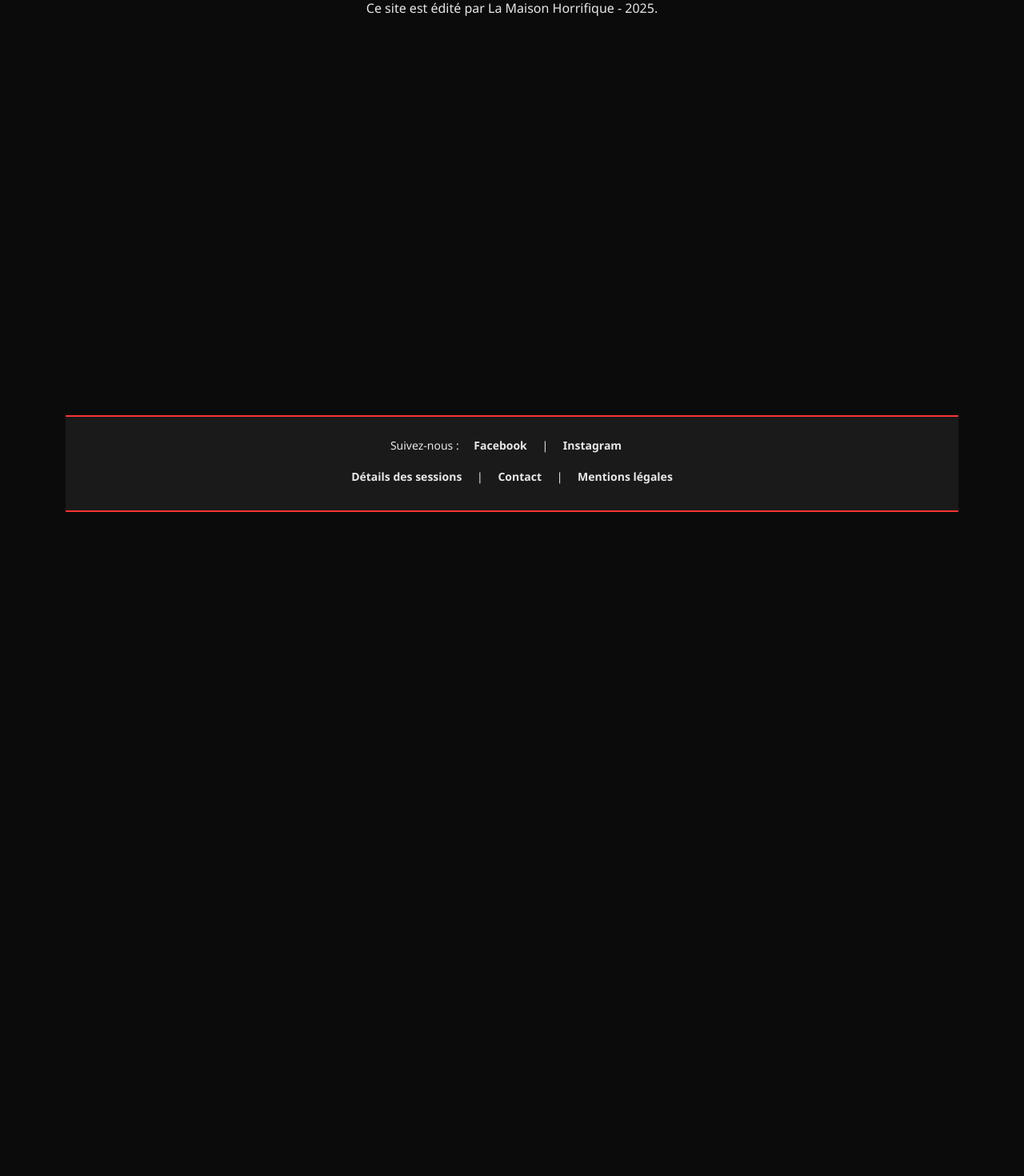
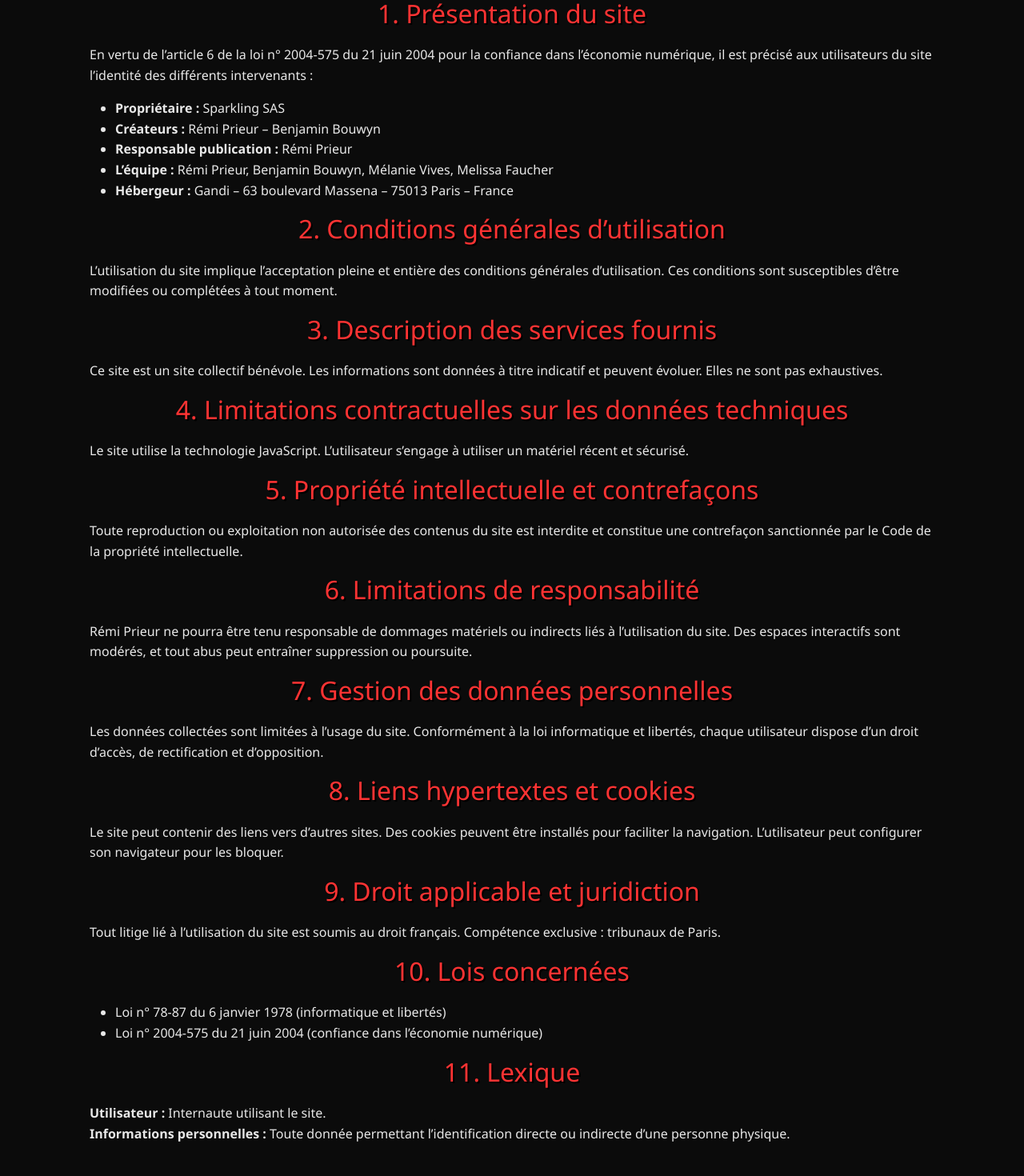
Before and after one commit to Spatulox/page-vitrine, a React (Vite) app: page /legal in a window 1280 px wide. Shown: the part 160-1630 px from the top of the page at 80% size. Before the commit the page ends 800 px from the top, so only its background shows below. Built offline with nearby package versions, Linux system fonts and the light colour scheme.

Commit message:
add text Legal

```diff
--- a/src/pages/Legal/Legal.tsx
+++ b/src/pages/Legal/Legal.tsx
@@ -1,10 +1,80 @@
 function Legal() {
     return (
-        <div>
+        <div className="legal-container">
             <h1>Mentions Légales</h1>
-            <p>Ce site est édité par La Maison Horrifique - 2025.</p>
+
+            <h2>1. Présentation du site</h2>
+            <p>
+                En vertu de l’article 6 de la loi n° 2004-575 du 21 juin 2004 pour la confiance dans l’économie numérique,
+                il est précisé aux utilisateurs du site l’identité des différents intervenants :
+            </p>
+            <ul>
+                <li><strong>Propriétaire :</strong> Sparkling SAS</li>
+                <li><strong>Créateurs :</strong> Rémi Prieur – Benjamin Bouwyn</li>
+                <li><strong>Responsable publication :</strong> Rémi Prieur</li>
+                <li><strong>L’équipe :</strong> Rémi Prieur, Benjamin Bouwyn, Mélanie Vives, Melissa Faucher</li>
+                <li><strong>Hébergeur :</strong> Gandi – 63 boulevard Massena – 75013 Paris – France</li>
+            </ul>
+
+            <h2>2. Conditions générales d’utilisation</h2>
+            <p>
+                L’utilisation du site implique l’acceptation pleine et entière des conditions générales d’utilisation.
+                Ces conditions sont susceptibles d’être modifiées ou complétées à tout moment.
+            </p>
+
+            <h2>3. Description des services fournis</h2>
+            <p>
+                Ce site est un site collectif bénévole. Les informations sont données à titre indicatif et peuvent évoluer.
+                Elles ne sont pas exhaustives.
+            </p>
+
+            <h2>4. Limitations contractuelles sur les données techniques</h2>
+            <p>
+                Le site utilise la technologie JavaScript. L’utilisateur s’engage à utiliser un matériel récent et sécurisé.
+            </p>
+
+            <h2>5. Propriété intellectuelle et contrefaçons</h2>
+            <p>
+                Toute reproduction ou exploitation non autorisée des contenus du site est interdite et constitue une contrefaçon
+                sanctionnée par le Code de la propriété intellectuelle.
+            </p>
+
+            <h2>6. Limitations de responsabilité</h2>
+            <p>
+                Rémi Prieur ne pourra être tenu responsable de dommages matériels ou indirects liés à l’utilisation du site.
+                Des espaces interactifs sont modérés, et tout abus peut entraîner suppression ou poursuite.
+            </p>
+
+            <h2>7. Gestion des données personnelles</h2>
+            <p>
+                Les données collectées sont limitées à l’usage du site. Conformément à la loi informatique et libertés,
+                chaque utilisateur dispose d’un droit d’accès, de rectification et d’opposition.
+            </p>
+
+            <h2>8. Liens hypertextes et cookies</h2>
+            <p>
+                Le site peut contenir des liens vers d’autres sites. Des cookies peuvent être installés pour faciliter la navigation.
+                L’utilisateur peut configurer son navigateur pour les bloquer.
+            </p>
+
+            <h2>9. Droit applicable et juridiction</h2>
+            <p>
+                Tout litige lié à l’utilisation du site est soumis au droit français. Compétence exclusive : tribunaux de Paris.
+            </p>
+
+            <h2>10. Lois concernées</h2>
+            <ul>
+                <li>Loi n° 78-87 du 6 janvier 1978 (informatique et libertés)</li>
+                <li>Loi n° 2004-575 du 21 juin 2004 (confiance dans l’économie numérique)</li>
+            </ul>
+
+            <h2>11. Lexique</h2>
+            <p>
+                <strong>Utilisateur :</strong> Internaute utilisant le site.<br />
+                <strong>Informations personnelles :</strong> Toute donnée permettant l’identification directe ou indirecte d’une personne physique.
+            </p>
         </div>
-    )
+    );
 }
 
-export default Legal
+export default Legal;
```
